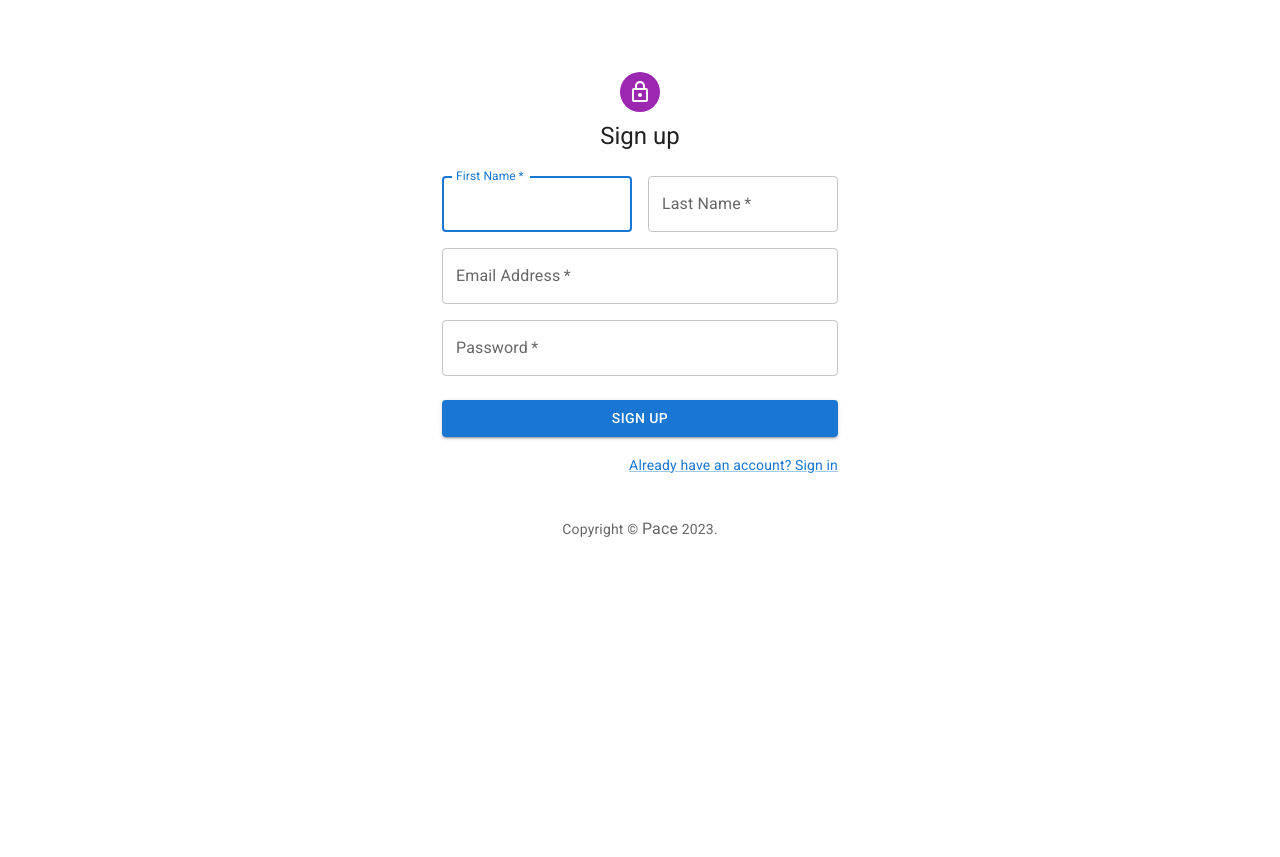
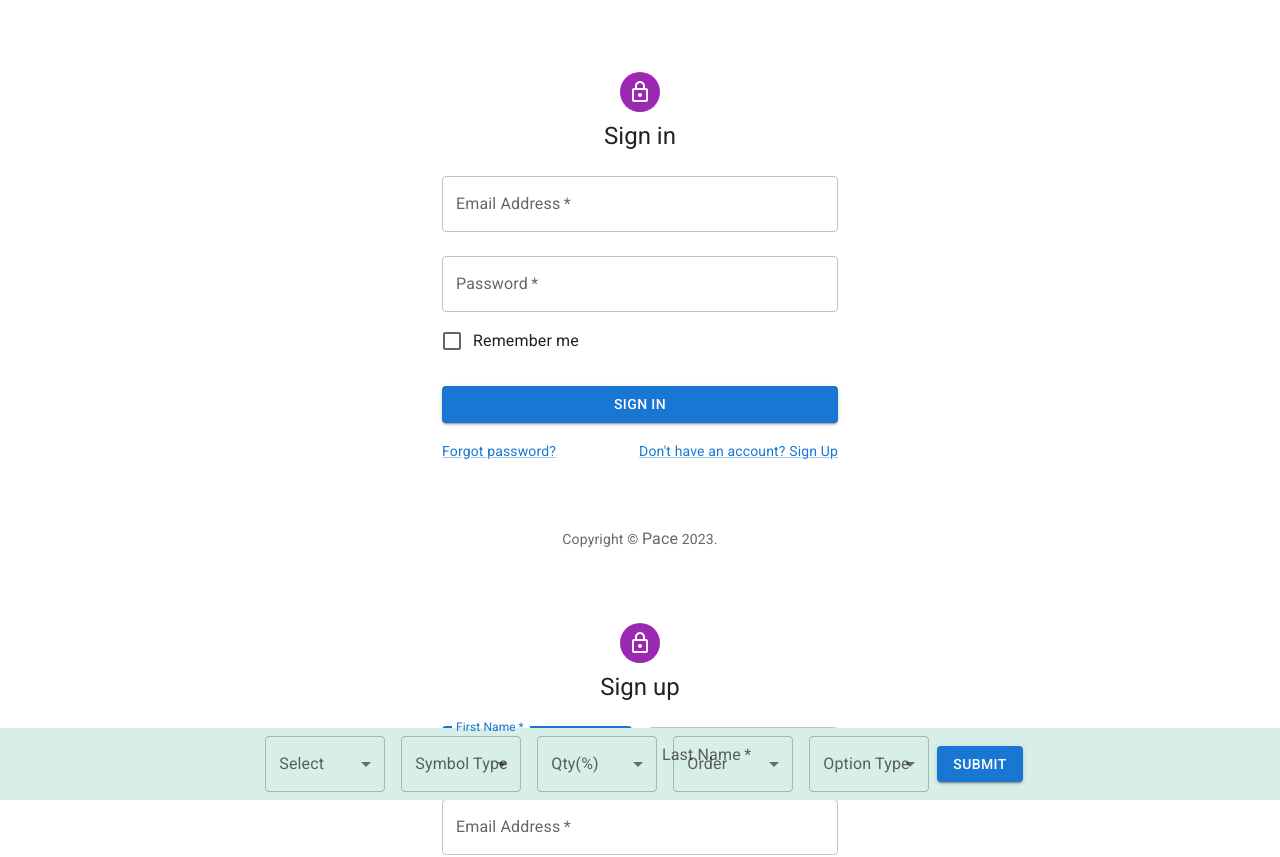
Before and after one commit to Sandy8172/Dashboard, a React (Create React App) app: page / in a window 1280 px wide. Shown: the top 857 px of the page. Before the commit the page ends 800 px from the top, so only its background shows below. Built offline with nearby package versions, Linux system fonts and the light colour scheme; no server answers.

Commit message:
login signup page addded

```diff
--- a/src/App.js
+++ b/src/App.js
@@ -6,10 +6,10 @@ import SignUp from "./components/signIn&signUp/SignUp";
 function App() {
   return (
     <div>
-      {/* <SignIn/> */}
+      <SignIn/>
       <SignUp />
-      {/* <MainDash />
-      <Footer /> */}
+      <MainDash />
+      <Footer />
     </div>
   );
 }
```
